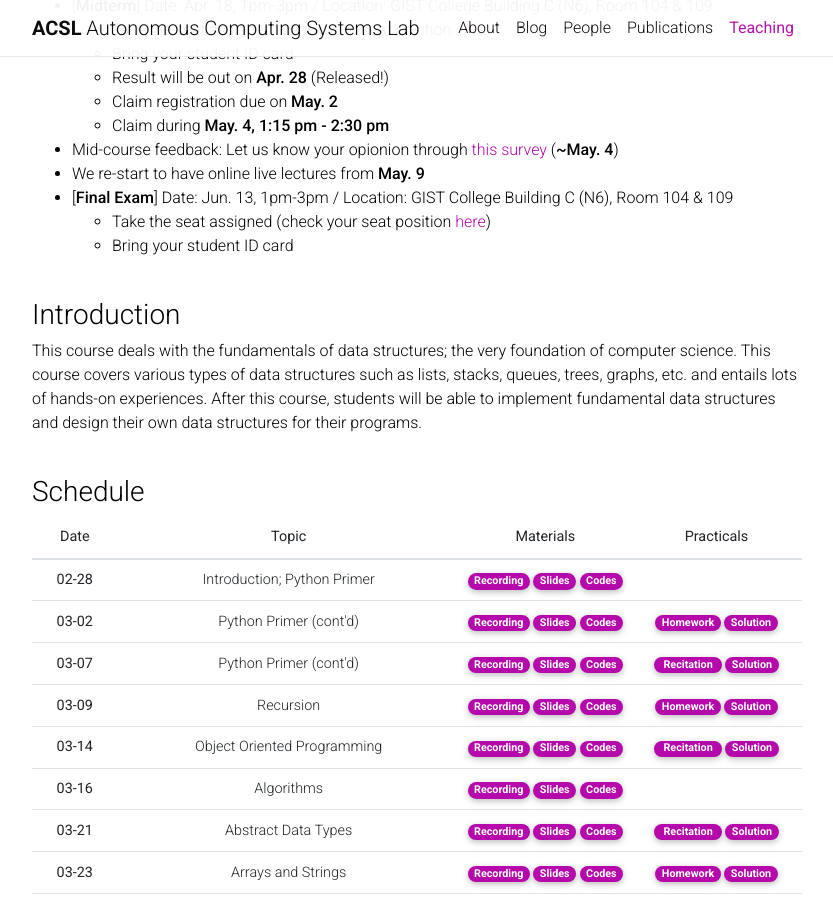
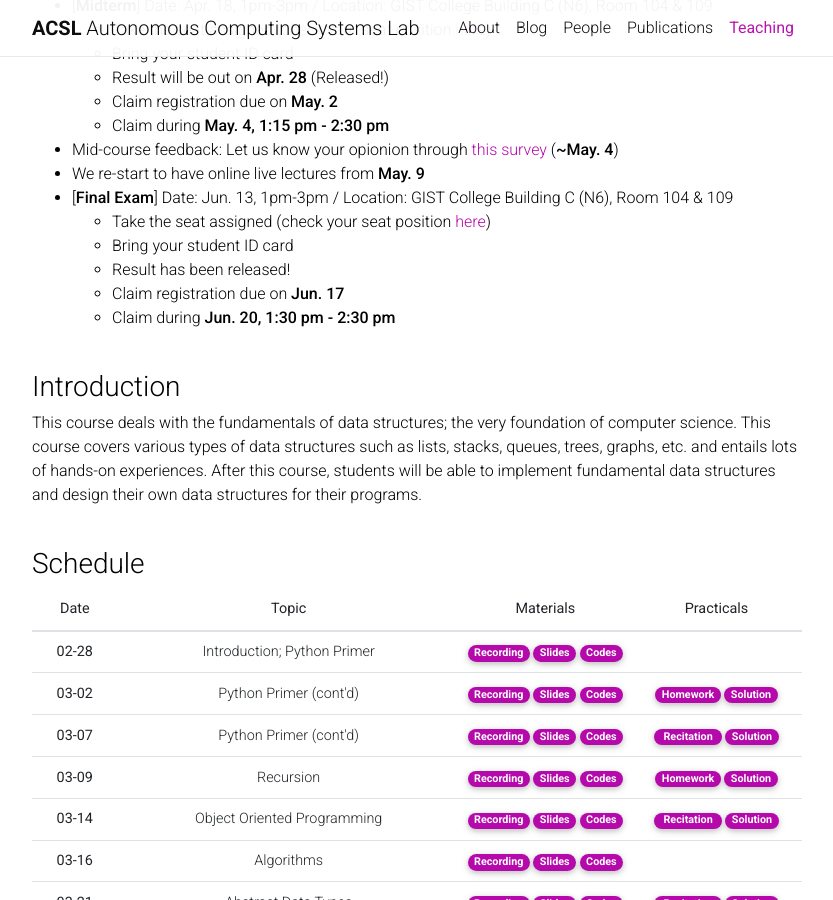
Before and after one commit to Uehwan/Uehwan.github.io, a Jekyll site: the page built from _teaching/datastruct23sp.md, in a window 1280 px wide and 900 px high, scrolled down 651 px. Shown: the whole window, without its empty margins (223-1056 px from the left). Built offline with Jekyll 4.4.1, drawn with Linux system fonts in a browser that asks for light colours; nearby versions of some CDN libraries; comment, search, counter and statistics services are not loaded; a style sheet for code colours, icons or effects is not loaded.

Commit message:
final result

```diff
--- a/_teaching/datastruct23sp.md
+++ b/_teaching/datastruct23sp.md
@@ -34,6 +34,9 @@
 - [**Final Exam**] Date: Jun. 13, 1pm-3pm / Location: GIST College Building C (N6),  Room 104 & 109
   - Take the seat assigned (check your seat position [here](https://docs.google.com/spreadsheets/d/1vAXJuIM9KUCFs9JtaEWXDIPwBE4c2EoHh4Cyfv9MPlQ/edit?usp=sharing))
   - Bring your student ID card
+  - Result has been released!
+  - Claim registration due on **Jun. 17**
+  - Claim during **Jun. 20, 1:30 pm - 2:30 pm**
 <br/>
 <br/>
 
@@ -408,9 +411,9 @@
       <th scope="row">06-13</th>
       <td>Final Exam</td>
       <td>
-        <!--a href="https://docs.google.com/document/d/1rcwwmXmnqJX0Jbk5dm_56BgJENnamLWC8nrL8nEdK34/edit?usp=sharing" target="_blank" class="badge badge-pill" style="background-color:#B509AC;">Solution</a-->
-        <!--a href="" target="_blank" class="badge badge-pill" style="background-color:#B509AC;">Result</a-->
-        <!--a href="" target="_blank" class="badge badge-pill" style="background-color:#B509AC;">Claim</a-->
+        <a href="https://docs.google.com/document/d/1MLvO0Dpg9p-7df_u9KsQUEd-D3MQrHVjGgEPYdpuRXI/edit?usp=sharing" target="_blank" class="badge badge-pill" style="background-color:#B509AC;">Solution</a>
+        <a href="https://docs.google.com/spreadsheets/d/1hfkkq4pL9b1vHpI-Z6-xI7K--ty2ktdlcU3LQjMuqCQ/edit?usp=sharing" target="_blank" class="badge badge-pill" style="background-color:#B509AC;">Result</a>
+        <a href="https://docs.google.com/spreadsheets/d/18RetpALhC-ESoHnhH7smTKDO7ng5Xz0tAO2q1fEMzVE/edit?usp=sharing" target="_blank" class="badge badge-pill" style="background-color:#B509AC;">Claim</a>
       </td>
       <td>
         <!--a href="https://colab.research.google.com/drive/1gRNMsgBKA2hXzE6bEDwtpcdjbgxCc6t1?usp=sharing" target="_blank" class="badge badge-pill" style="background-color:#B509AC;">Homework</a-->
```
